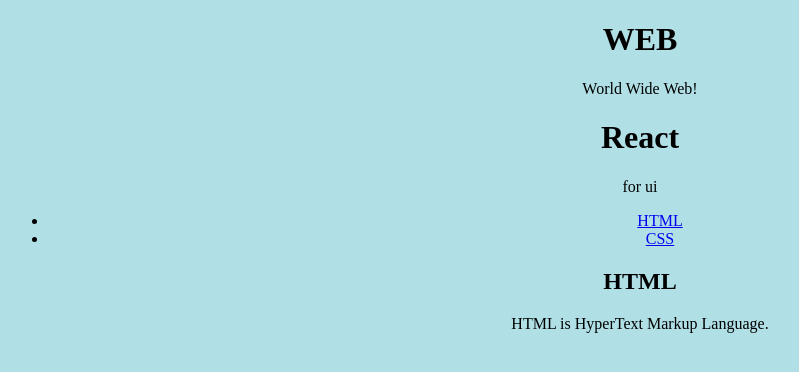
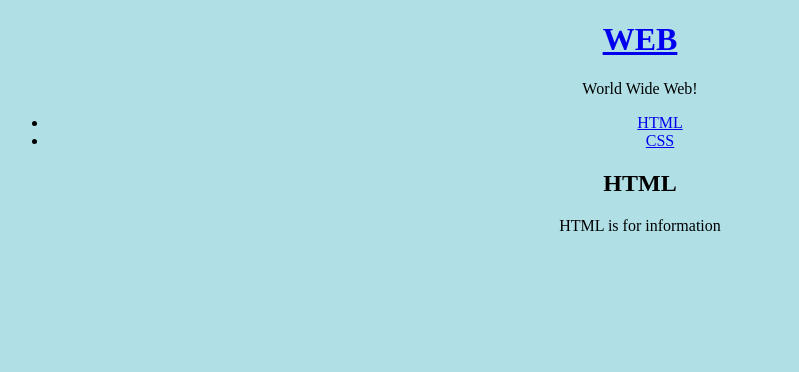
Before and after one commit to isnow890/react_study, a React (Create React App) app: page / in a window 1280 px wide. Shown: the top 372 px of the page, without its empty margins (0-799 px from the left). Built offline with nearby package versions, Linux system fonts and the light colour scheme.

Commit message:
state 변경

```diff
--- a/src/App.js
+++ b/src/App.js
@@ -3,9 +3,6 @@
 import TOC from './components/TOC.js';
 import Subject from "./components/Subject";
 import Content from "./components/Content";
-import reportWebVitals from './reportWebVitals';
-
-
 
 
 
@@ -15,8 +12,10 @@
   constructor(props) {
     super(props);
     this.state = {
+      mode:'read',
       subject: { title: 'WEB', sub: 'World Wide Web!' },
-      content : [
+      welcome:{title:'Welcome',desc:'Hello,react!'},
+      contents : [
         { id: 1, title: 'HTML', desc: 'HTML is for information' },
         { id: 2, title: 'CSS', desc: 'CSS is for design' },
         // { id: 3, title: 'JavaScript', desc: 'JavaScript is for interactive' },
@@ -25,12 +24,23 @@
 }
 
 render() {
+
+console.log('App render');
+let _title, _desc = null;
+if (this.state.mode === 'welcome'){
+  _title = this.state.welcome.title;
+  _desc = this.state.welcome.desc;
+}else if (this.state.mode ==='read'){
+  _title = this.state.contents[0].title;
+  _desc = this.state.contents[0].desc;
+}
+
   return (
     <div className="App">
       <Subject title={this.state.subject.title} sub={this.state.subject.sub}></Subject>
-      <Subject title="React" sub="for ui"></Subject>
-      <TOC data={this.state.content}></TOC>
-      <Content title="HTML" desc="HTML is HyperText Markup Language."></Content>
+
+      <TOC data={this.state.contents}></TOC>
+      <Content title={_title} desc={_desc}></Content>
     </div>
   )
 }
--- a/src/components/Content.js
+++ b/src/components/Content.js
@@ -3,6 +3,7 @@
 
 class Content extends Component {
     render() {
+        console.log('Content render');
         return (
             <article>
                 <h2>{this.props.title}
--- a/src/components/Subject.js
+++ b/src/components/Subject.js
@@ -3,9 +3,10 @@
 
 class Subject extends Component {
     render() {
+        console.log('Subject render');
       return (
         <header>
-          <h1>{this.props.title}</h1>
+          <h1><a href="/"> {this.props.title}</a></h1>
           {this.props.sub}
         </header>
       );
--- a/src/components/TOC.js
+++ b/src/components/TOC.js
@@ -3,7 +3,9 @@
 // toc -> table of contents
 
 class TOC extends Component {
+
     render() {
+        console.log('TOC render');
         let lists=[];
         let data = this.props.data;
         let i=0;
```
